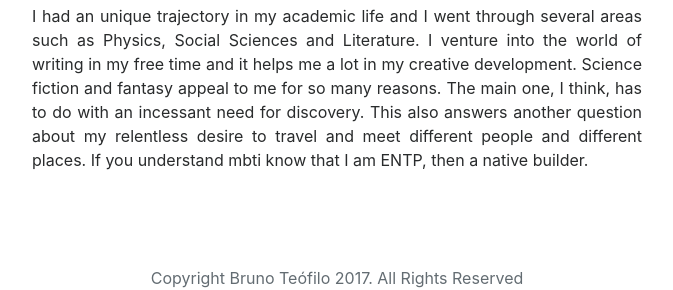
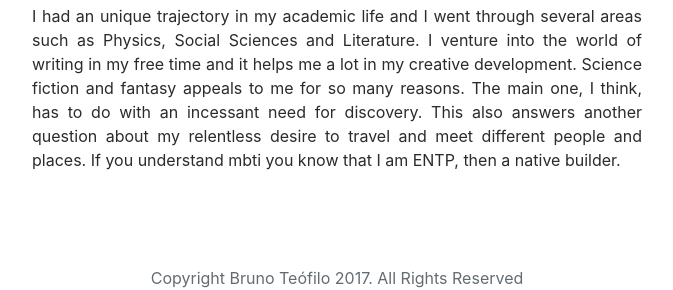
Before and after one commit to Heirian/newproject, a plain HTML site: page index.html in a window 1280 px wide. Shown: the part 742-1032 px from the top of the page, without its empty margins (303-976 px from the left). Drawn offline with nearby package versions, Linux system fonts and the light colour scheme; a web font is replaced by a local one.

Commit message:
Update index.html

```diff
--- a/index.html
+++ b/index.html
@@ -91,9 +91,9 @@
 				</div>
 				<div class="col-xs-10 col-lg-6">
 					<p class="text-justify">I had an unique trajectory in my academic life and I went through several areas such as Physics, Social Sciences and Literature.
-						I venture into the world of writing in my free time and it helps me a lot in my creative development. Science fiction and fantasy appeal to me for so many reasons.
-						The main one, I think, has to do with an incessant need for discovery. This also answers another question about my relentless desire to travel and meet different people and different places.
-						If you understand mbti know that I am ENTP, then a native builder.
+						I venture into the world of writing in my free time and it helps me a lot in my creative development. Science fiction and fantasy appeals to me for so many reasons.
+						The main one, I think, has to do with an incessant need for discovery. This also answers another question about my relentless desire to travel and meet different people and places.
+						If you understand mbti you know that I am ENTP, then a native builder.
 					</p>
 				</div>
 			</div>
```
